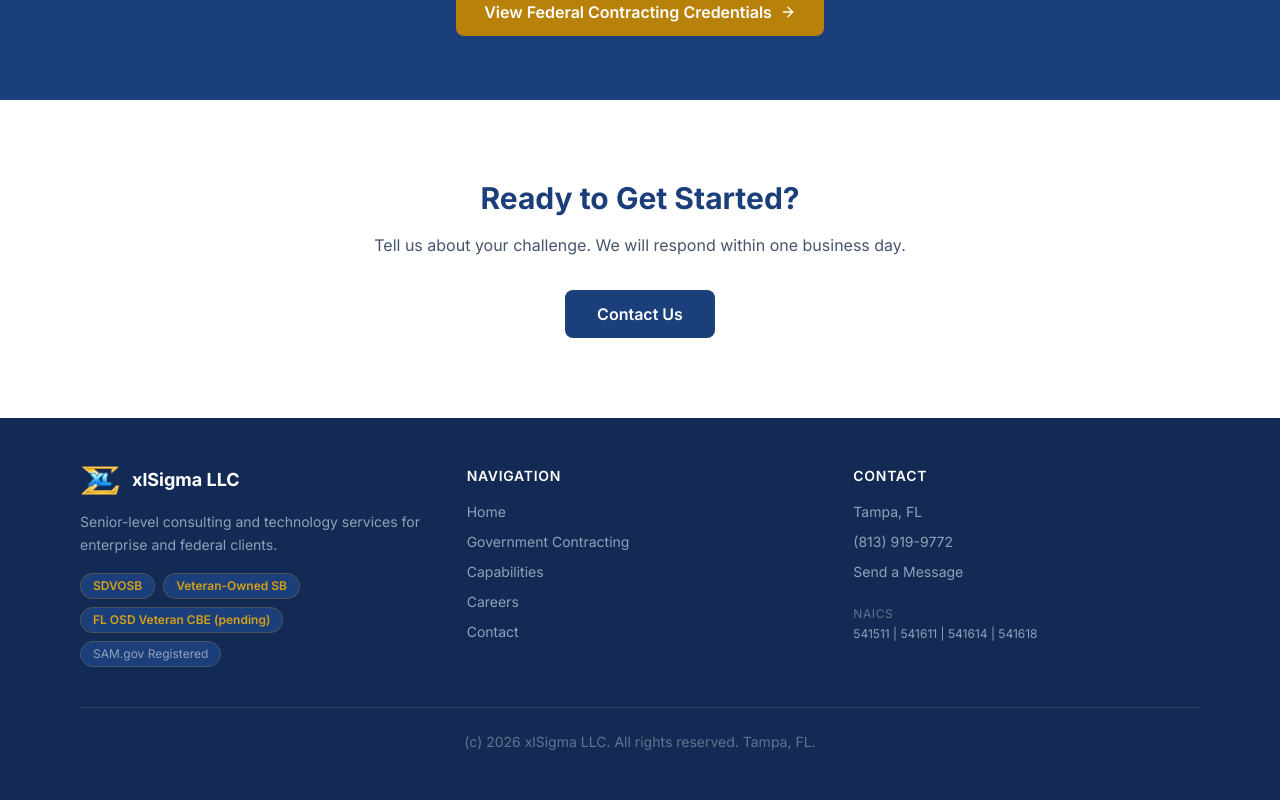
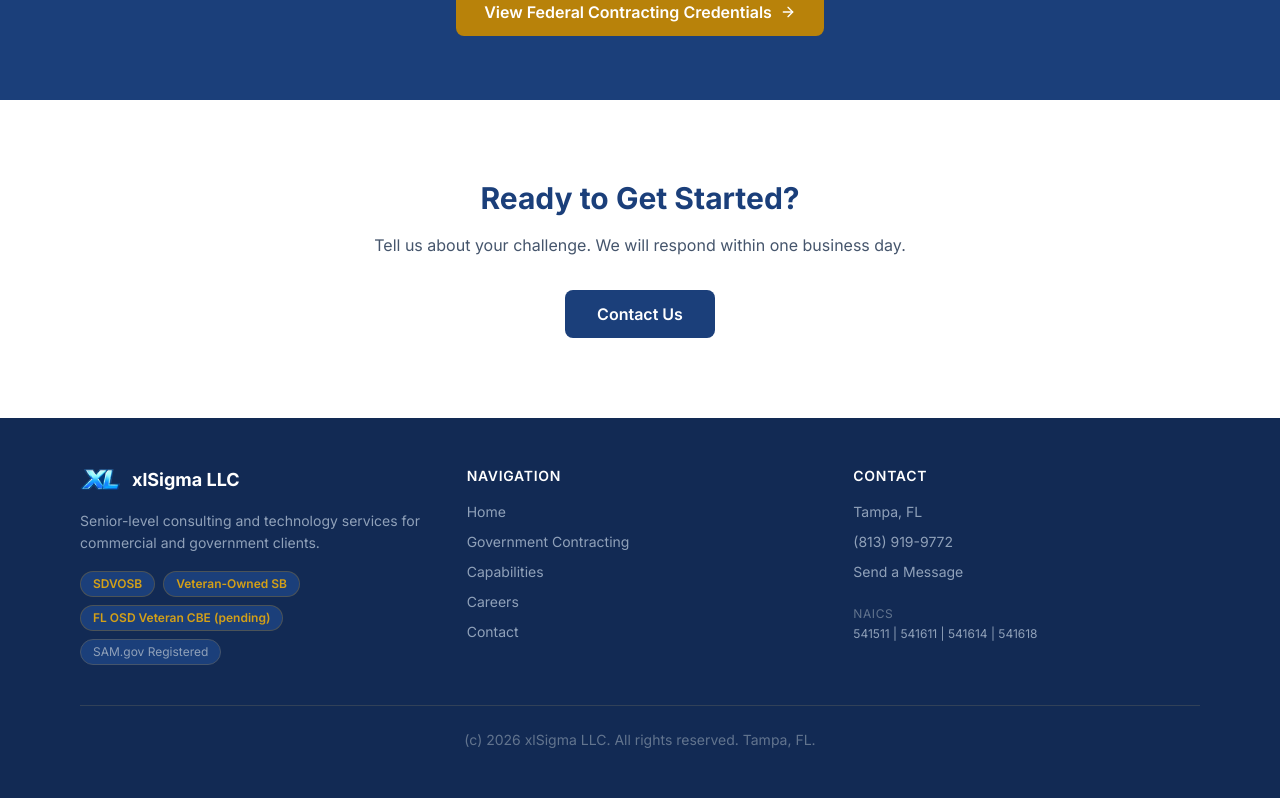
Before and after one commit to xlSigma/xlsigma-website, a Next.js app: page / in a window 1280 px wide. Shown: the part 2579-3379 px from the top of the page. Built offline with nearby package versions, Linux system fonts and the light colour scheme.

Commit message:
Update footer tagline: enterprise/federal → commercial/government
Co-Authored-By: Claude Sonnet 4.6 <noreply@anthropic.com>

```diff
--- a/app/components/Footer.tsx
+++ b/app/components/Footer.tsx
@@ -14,8 +14,8 @@ export default function Footer() {
               <span className="text-white font-bold text-lg">xlSigma LLC</span>
             </div>
             <p className="text-sm leading-relaxed">
-              Senior-level consulting and technology services for enterprise
-              and federal clients.
+              Senior-level consulting and technology services for commercial
+              and government clients.
             </p>
             <div className="flex gap-2 mt-4 flex-wrap">
               <span className="bg-navy text-gold-light text-xs font-semibold px-3 py-1 rounded-full border border-gold/30">
```
Also changed, not shown: public/logo.png, 1 other file (tests, documents, lock files or other folders).
